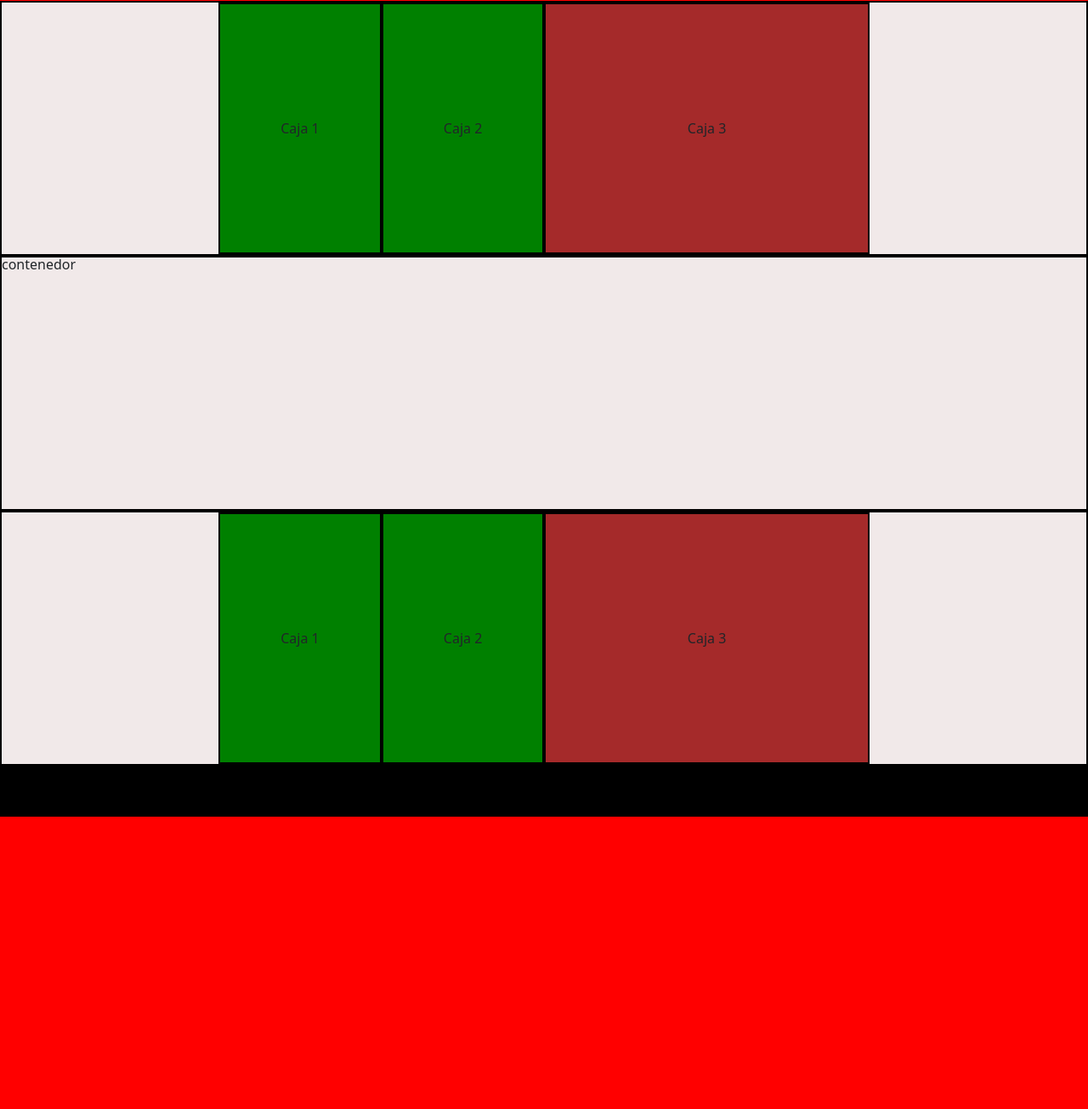
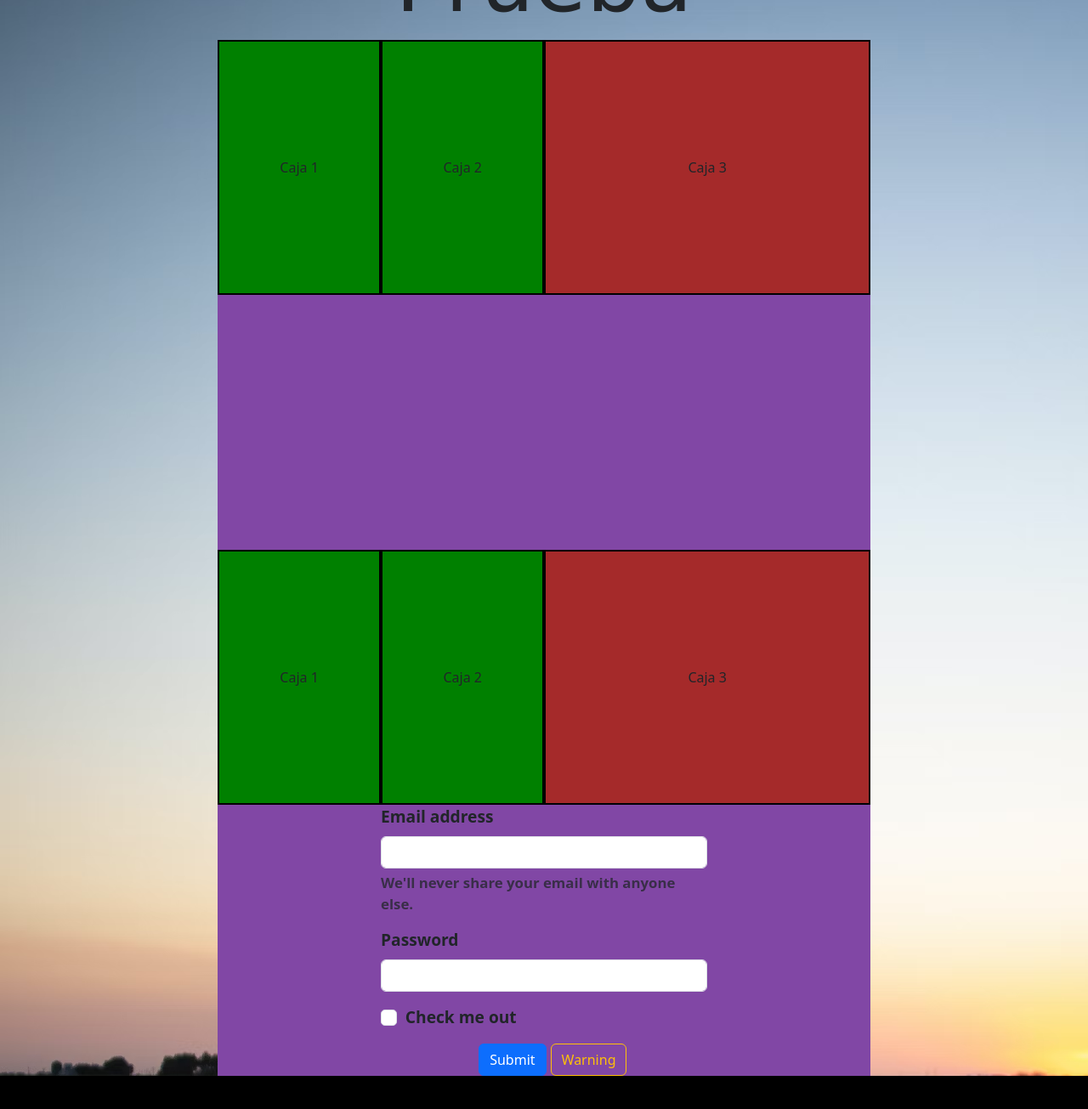
Before and after one commit to BMisfits00/pruebaNuevoRepositorio, a plain HTML site: page index.html in a window 1280 px wide. Shown: the part 121-1426 px from the top of the page at 85% size. Before the commit the page ends 1082 px from the top, so only its background shows below. Drawn offline with Linux system fonts and the light colour scheme.

Commit message:
imagen como fondo del proyecto, agregando formulario, corrigiendo detalles de diseño

```diff
--- a/css/style.css
+++ b/css/style.css
@@ -1,29 +1,29 @@
 body {
-    background-color: red;
+    background-image: url(../multimedia/imagenes/imagen-fondo.avif);
 }
 
 .lista_elemento :hover {
-    background-color: yellow;
+    background-color: rgb(122, 122, 235);
+    color: yellow;
 }
 
 .barraNav {
     background-color: black;
-    height: 60px;
+    height: 40px;
 }
 
 .lista {
     display: flex;
     justify-content: space-evenly;
+    align-items: center;
     font-size: x-large;
-}
-
-.lista_elemento {
-    text-decoration: none;
+    height: 100%;
 }
 
 .titulo {
-    border: 3px solid black;
     text-align: center;
+    font-family: 'Lucida Sans', 'Lucida Sans Regular', 'Lucida Grande', 'Lucida Sans Unicode', Geneva, Verdana, sans-serif;
+    font-size: 100px;
 }
 
 li {
@@ -36,23 +36,25 @@ ul {
 
 a {
     display: block;
+    text-decoration: none;
 }
 
 .contenedor {
-    border: 2px solid black;
-    background-color: rgb(241, 233, 233);
-    /*margin-left: 20%;
-    margin-right: 20%;*/
     height: 300px;
 }
 
 .contenedor-flex {
-    background-color: blanchedalmond;
+    background-color: rgb(129, 71, 165);
     display: flex;
     justify-content: right;
     height: 100%;
     width: 60%;
     margin: 0 auto; /*0 auto : esta centrado*/
+}
+
+#parrafoAparte {
+    align-items: center;
+    justify-content: center;
 }
 
 .caja {
@@ -64,6 +66,22 @@ a {
     justify-content: center; /*el contenido en el medio de la caja*/
 }
 
+#contenidoFormulario {
+    justify-content: center;
+}
+
+.formulario {
+    width: 50%;
+    justify-content: center;
+    align-items: center;
+    font-size: larger;
+    font-weight: bolder;
+}
+
+.botones {
+    margin-left: 30%;
+}
+
 #cajaEspecial {
     background-color: brown;
     width: 60%;
@@ -71,5 +89,4 @@ a {
 
 #pieDePagina {
     border: 3px solid black;
-
 }
--- a/index.html
+++ b/index.html
@@ -9,16 +9,19 @@
     <title>Proyecto de Prueba</title>
 </head>
 <body>
+    <!-- <img src="multimedia/imagenes/imagen-fondo.avif" alt="imagenDeFondo"> -->
     <header>
         <nav>
             <div class="barraNav">
+
                 <ul class="lista">
-                    <li class="lista_elemento"><a class="lista_elemento_link" href="http://">Direccion 1</a></li>
-                    <li class="lista_elemento"><a class="lista_elemento_link" href="http://">Direccion 2</a></li>
-                    <li class="lista_elemento"><a class="lista_elemento_link" href="http://">Direccion 3</a></li>
-                    <li class="lista_elemento"><a class="lista_elemento_link" href="http://">Direccion 4</a></li>
-                    <li class="lista_elemento"><a class="lista_elemento_link" href="http://">Direccion 5</a></li>
+                    <li class="lista_elemento"><a href="http://">Direccion 1</a></li>
+                    <li class="lista_elemento"><a href="http://">Direccion 2</a></li>
+                    <li class="lista_elemento"><a href="http://">Direccion 3</a></li>
+                    <li class="lista_elemento"><a href="http://">Direccion 4</a></li>
+                    <li class="lista_elemento"><a href="http://">Direccion 5</a></li>
                 </ul>
+
             </div>
         </nav>
         <h1 class="titulo">Prueba</h1>
@@ -32,7 +35,9 @@
                 <div class="caja" id="cajaEspecial"> Caja 3</div>
             </div>
 
-            <p>contenedor</p>
+            <div class="contenedor-flex" id="parrafoAparte">
+            </div>
+
         </div>
 
         <div class="contenedor">
@@ -43,6 +48,29 @@
                 <div class="caja"> Caja 1</div>
                 <div class="caja"> Caja 2</div>
                 <div class="caja" id="cajaEspecial"> Caja 3</div>
+            </div>
+
+        </div>
+
+        <div class="contenedor-flex" id="contenidoFormulario">
+            <div class="formulario">
+                <div class="mb-3">
+                    <label for="exampleInputEmail1" class="form-label">Email address</label>
+                    <input type="email" class="form-control" id="exampleInputEmail1" aria-describedby="emailHelp">
+                    <div id="emailHelp" class="form-text">We'll never share your email with anyone else.</div>
+                  </div>
+                  <div class="mb-3">
+                    <label for="exampleInputPassword1" class="form-label">Password</label>
+                    <input type="password" class="form-control" id="exampleInputPassword1">
+                  </div>
+                  <div class="mb-3 form-check">
+                    <input type="checkbox" class="form-check-input" id="exampleCheck1">
+                    <label class="form-check-label" for="exampleCheck1">Check me out</label>
+                  </div>
+                  <div class="botones">
+                      <button type="submit" class="btn btn-primary">Submit</button>
+                      <button type="button" class="btn btn-outline-warning">Warning</button>
+                  </div>
             </div>
 
         </div>
```
Also changed, not shown: multimedia/imagenes/imagen-fondo.avif (added).
